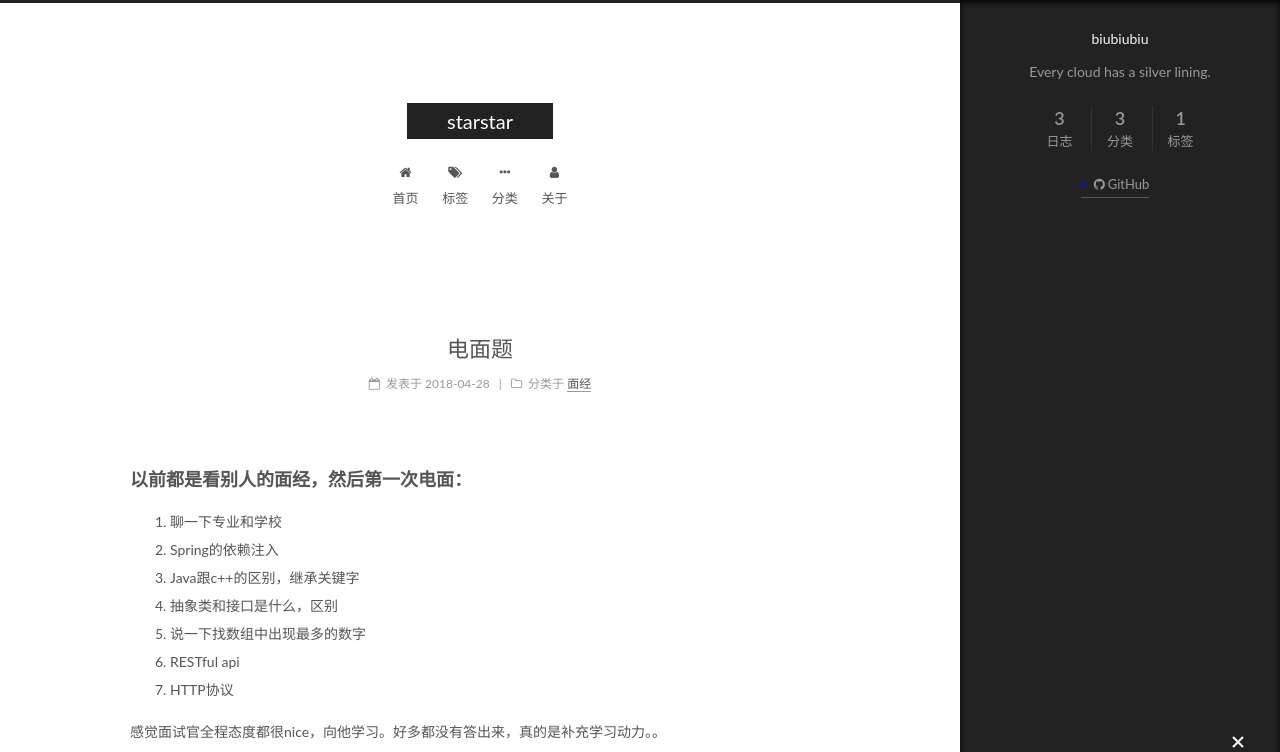
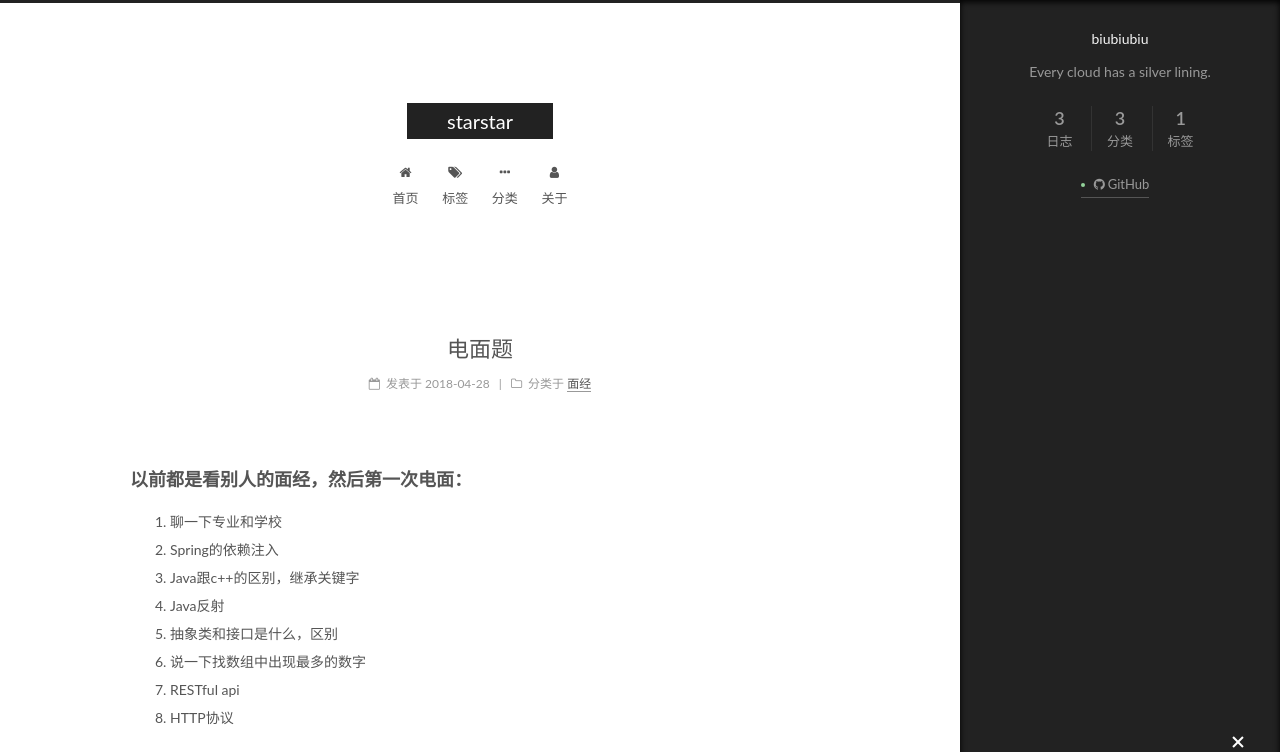
Before and after one commit to FallingSlowly/fallingslowly, a plain HTML site: page index.html in a window 1280 px wide. Both pictures are taken after a click on the element 1238 px from the left and 743 px from the top of the page. Shown: the top 752 px of the page. Drawn offline with Linux system fonts and the light colour scheme.

Commit message:
Site updated: 2018-04-29 16:26:07

```diff
--- a/css/main.css
+++ b/css/main.css
@@ -1822,7 +1822,7 @@ pre .javascript .function {
   width: 4px;
   height: 4px;
   border-radius: 50%;
-  background: #0a01ff;
+  background: #93d29a;
 }
 .links-of-blogroll {
   font-size: 13px;
--- a/index.html
+++ b/index.html
@@ -349,6 +349,7 @@
 <li>聊一下专业和学校</li>
 <li>Spring的依赖注入</li>
 <li>Java跟c++的区别，继承关键字</li>
+<li>Java反射</li>
 <li>抽象类和接口是什么，区别</li>
 <li>说一下找数组中出现最多的数字</li>
 <li>RESTful api</li>
```
Also changed, not shown: 2018/04/28/电面题/index.html (+5 -4 lines).
